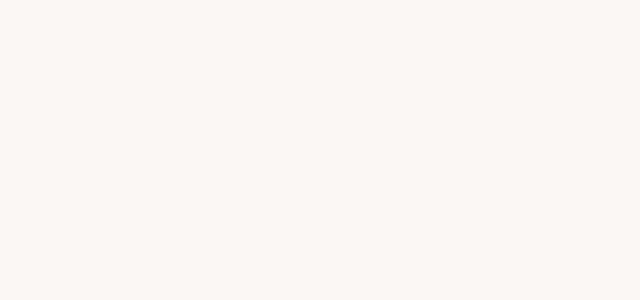
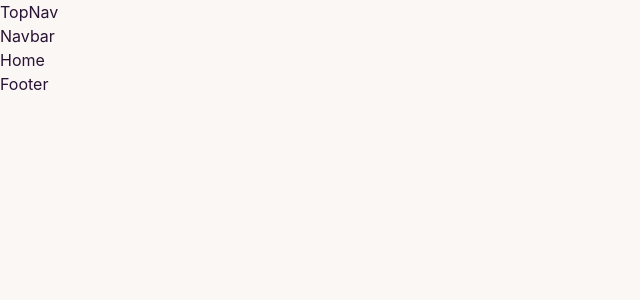
Before and after one commit to antudas22/lawyer-point-client, a React (Create React App) app: page / in a window 1280 px wide. Shown: the top 300 px of the page, without its empty margins (0-640 px from the left). Built offline with nearby package versions, Linux system fonts and the light colour scheme.

Commit message:
router and basic pages setup done

```diff
--- a/package.json
+++ b/package.json
@@ -9,6 +9,7 @@
     "daisyui": "^2.51.6",
     "react": "^18.2.0",
     "react-dom": "^18.2.0",
+    "react-router-dom": "^6.10.0",
     "react-scripts": "5.0.1",
     "web-vitals": "^2.1.4"
   },
--- a/src/App.js
+++ b/src/App.js
@@ -1,9 +1,11 @@
+import { RouterProvider } from 'react-router-dom';
 import './App.css';
+import { router } from './Routes/Routes';
 
 function App() {
   return (
     <div className="">
-
+      <RouterProvider router={router} />
     </div>
   );
 }
--- /dev/null
+++ b/src/Layout/Main.js
@@ -0,0 +1,18 @@
+import React from 'react';
+import TopNav from '../Pages/Shared/TopNav/TopNav';
+import Navbar from '../Pages/Shared/Navbar/Navbar';
+import { Outlet } from 'react-router-dom';
+import Footer from '../Pages/Shared/Footer/Footer';
+
+const Main = () => {
+    return (
+        <div>
+            <TopNav/>
+            <Navbar/>
+            <Outlet/>
+            <Footer/>
+        </div>
+    );
+};
+
+export default Main;
--- /dev/null
+++ b/src/Pages/Home/Home/Home.js
@@ -0,0 +1,11 @@
+import React from 'react';
+
+const Home = () => {
+    return (
+        <div>
+            Home
+        </div>
+    );
+};
+
+export default Home;
--- /dev/null
+++ b/src/Pages/Login/Login.js
@@ -0,0 +1,11 @@
+import React from 'react';
+
+const Login = () => {
+    return (
+        <div>
+            Login
+        </div>
+    );
+};
+
+export default Login;
--- /dev/null
+++ b/src/Pages/Register/Register.js
@@ -0,0 +1,11 @@
+import React from 'react';
+
+const Register = () => {
+    return (
+        <div>
+            Register
+        </div>
+    );
+};
+
+export default Register;
--- /dev/null
+++ b/src/Pages/Shared/Footer/Footer.js
@@ -0,0 +1,11 @@
+import React from 'react';
+
+const Footer = () => {
+    return (
+        <div>
+            Footer
+        </div>
+    );
+};
+
+export default Footer;
--- /dev/null
+++ b/src/Pages/Shared/Navbar/Navbar.js
@@ -0,0 +1,11 @@
+import React from 'react';
+
+const Navbar = () => {
+    return (
+        <div>
+            Navbar
+        </div>
+    );
+};
+
+export default Navbar;
--- /dev/null
+++ b/src/Pages/Shared/TopNav/TopNav.js
@@ -0,0 +1,11 @@
+import React from 'react';
+
+const TopNav = () => {
+    return (
+        <div>
+            TopNav
+        </div>
+    );
+};
+
+export default TopNav;
```
Also changed, not shown: src/Routes/Routes.js (added, +26 -0 lines), 1 other file (tests, documents, lock files or other folders).
